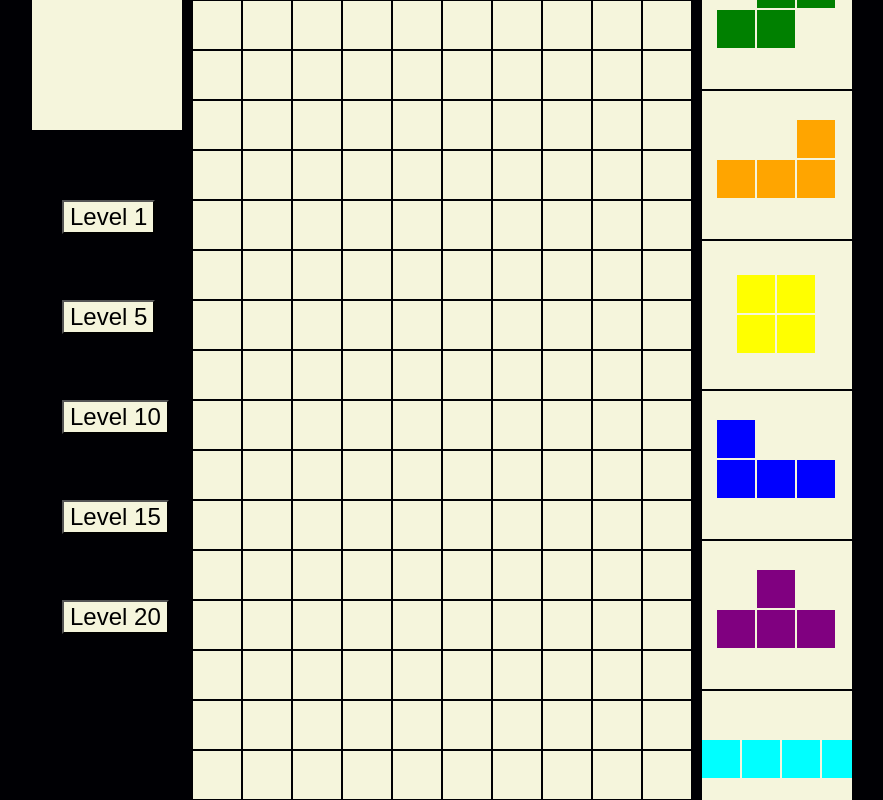
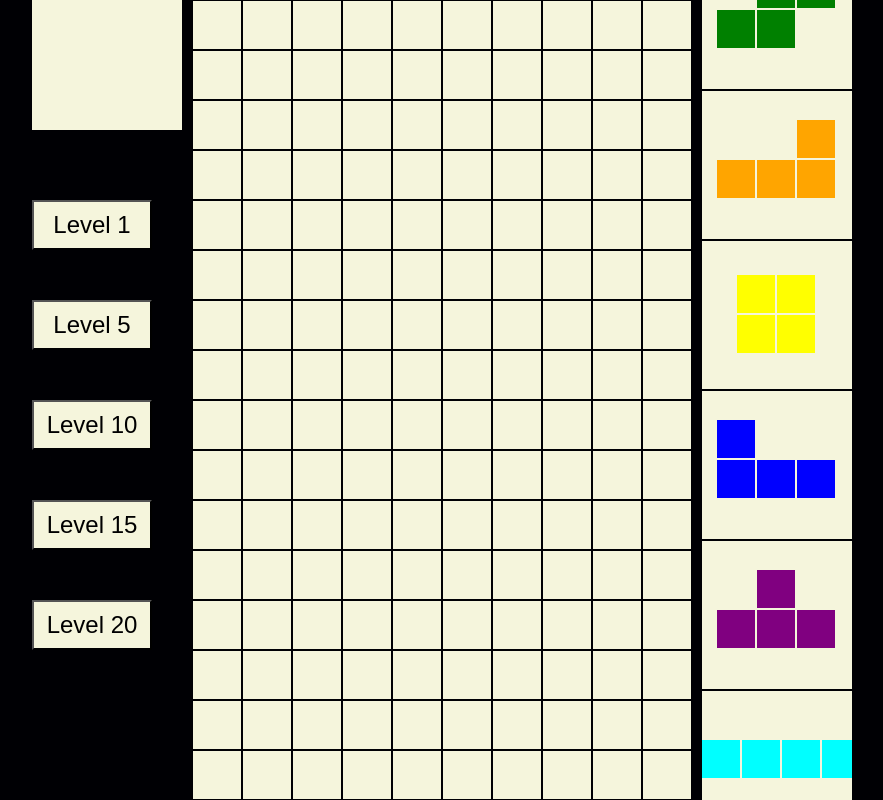
Before and after one commit to sorteggi/camera.github.io, a plain HTML site: page index.html in a window 1280 px wide. Shown: the whole page, without its empty margins (198-1081 px from the left). Drawn offline with Linux system fonts and the light colour scheme.

Commit message:
Update index.html

```diff
--- a/index.html
+++ b/index.html
@@ -13,6 +13,10 @@
       align-items: center;
       background-color: rgb(0, 0, 4); /* Blue background for the entire screen */
       overflow: hidden; /* Prevent scrolling of the entire page */
+      -webkit-user-select: none; /* Safari */
+      -moz-user-select: none;    /* Firefox */
+      -ms-user-select: none;     /* Internet Explorer/Edge */
+      user-select: none;
     }
 
     #tetris-container {
@@ -62,9 +66,11 @@
       background-color: beige;
     }
     #l1 {
+      width:120px;
+      height:50px;
       position: absolute;
       top: 300px;
-      left: -130px;
+      left: -160px;
       color: rgb(0, 0, 0);
       font-family: Arial, sans-serif;
       font-size: 24px;
@@ -72,9 +78,11 @@
       background-color: beige;
     }
     #l5 {
+      width:120px;
+      height:50px;
       position: absolute;
       top: 400px;
-      left: -130px;
+      left: -160px;
       color: rgb(0, 0, 0);
       font-family: Arial, sans-serif;
       font-size: 24px;
@@ -82,9 +90,11 @@
       background-color: beige;
     }
     #l10 {
+      width:120px;
+      height:50px;
       position: absolute;
       top: 500px;
-      left: -130px;
+      left: -160px;
       color: rgb(0, 0, 0);
       font-family: Arial, sans-serif;
       font-size: 24px;
@@ -92,9 +102,11 @@
       background-color: beige;
     }
     #l15 {
+      width:120px;
+      height:50px;
       position: absolute;
       top: 600px;
-      left: -130px;
+      left: -160px;
       color: rgb(0, 0, 0);
       font-family: Arial, sans-serif;
       font-size: 24px;
@@ -102,9 +114,11 @@
       background-color: beige;
     }
     #l20 {
+      width:120px;
+      height:50px;
       position: absolute;
       top: 700px;
-      left: -130px;
+      left: -160px;
       color: rgb(0, 0, 0);
       font-family: Arial, sans-serif;
       font-size: 24px;
```
